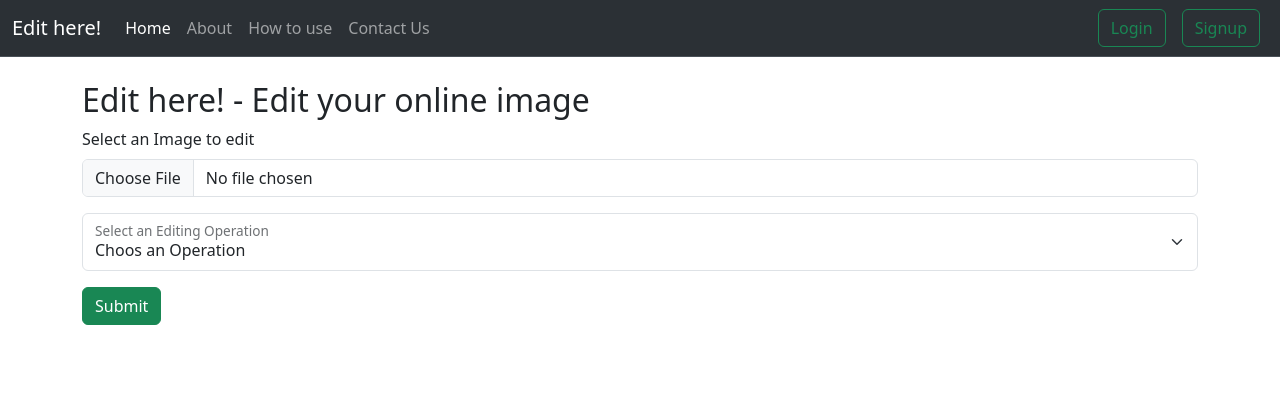
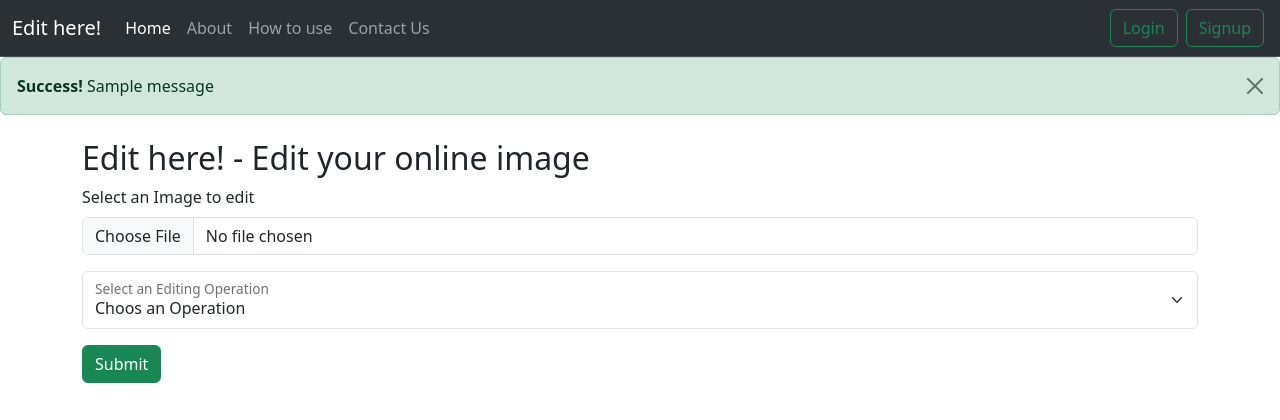
Before and after one commit to krishnakunwar12345/OpenCv-EditImage, a Flask app: page / in a window 1280 px wide. Shown: the top 420 px of the page. Run offline with Flask 3, Linux system fonts and the light colour scheme; one stand-in notice (Sample message) is shown.

Commit message:
add new features

```diff
--- a/main.py
+++ b/main.py
@@ -8,9 +8,8 @@ UPLOAD_FOLDER = 'uploads'
 ALLOWED_EXTENSIONS = {'png', 'webp', 'jpg', 'jpeg', 'gif'}
 
 app = Flask(__name__)
+app.secret_key = 'super secret key'
 app.config['UPLOAD_FOLDER'] = UPLOAD_FOLDER
-
-# app = Flask(__name__)
 
 
 def allowed_file(filename):
@@ -24,7 +23,20 @@ def processImage(filename, operation):
     match operation:
         case "cgrey":
             imgProcessed = cv2.cvtColor(img, cv2.COLOR_BGR2GRAY)
-            cv2.imwrite(f"static/{filename}",imgProcessed)
+            newFilename = f"static/{filename}"
+            cv2.imwrite(newFilename, imgProcessed)
+        case "cwebp":
+            newFilename = f"static/{filename.split('.')[0]}.webp"
+            cv2.imwrite(newFilename,img)
+            return newFilename
+        case "cjpg":
+            newFilename = f"static/{filename.split('.')[0]}.jpg"
+            cv2.imwrite(newFilename,img)
+            return newFilename
+        case "cpng":
+            newFilename = f"static/{filename.split('.')[0]}.png"
+            cv2.imwrite(newFilename,img)
+            return newFilename
     pass
 
 
@@ -55,8 +67,11 @@ def edit():
         if file and allowed_file(file.filename):
             filename = secure_filename(file.filename)
             file.save(os.path.join(app.config['UPLOAD_FOLDER'], filename))
-            processImage(filename, operation)
+            new = processImage(filename, operation)
+            flash(
+                f"Your image has been processed and is available <a href='/{new}' target='_blank'>here</a>")
             return render_template("index.html")
+
     return render_template("index.html")
 
 
--- a/templates/index.html
+++ b/templates/index.html
@@ -34,12 +34,25 @@
           </li>
         </ul>
         <div class="d-flex" role="search">
-          <button class="btn btn-outline-success mx-2" type="submit">Login</button>
-          <button class="btn btn-outline-success mx-2" type="submit">Signup</button>
+          <button class="btn btn-outline-success mx-1" type="submit">Login</button>
+          <button class="btn btn-outline-success mx-1" type="submit">Signup</button>
         </div>
       </div>
     </div>
   </nav>
+
+  {% with messages = get_flashed_messages(with_categories=true) %}
+  {% if messages %}
+
+  {% for category, message in messages %}
+  <div class="alert alert-success alert-dismissible fade show" role="alert">
+    <strong>Success!</strong> {{ message | safe}}
+    <button type="button" class="btn-close" data-bs-dismiss="alert" aria-label="Close"></button>
+  </div>
+  {% endfor %}
+
+  {% endif %}
+  {% endwith %}
 
   <div class="container my-4">
     <h1 class="fs-2 text">Edit here! - Edit your online image</h1>
```
Also changed, not shown: 1 other file.
